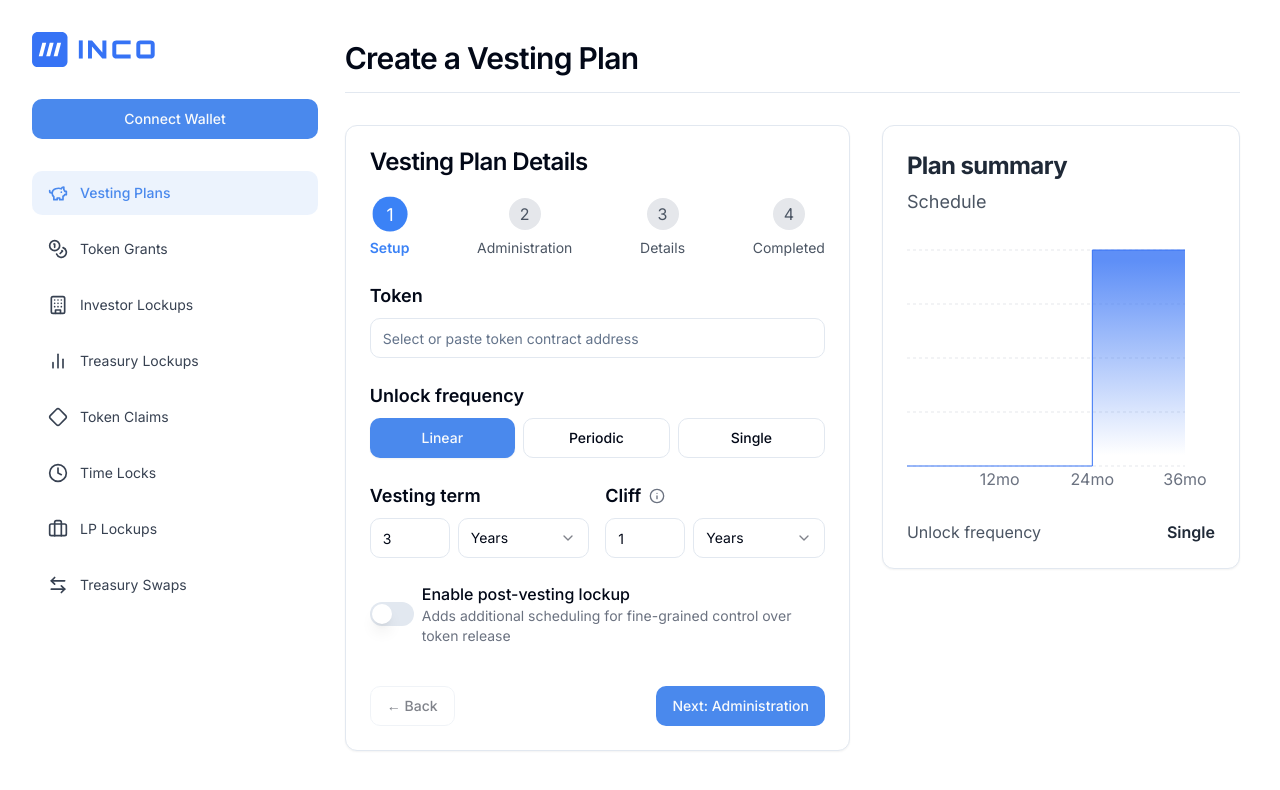
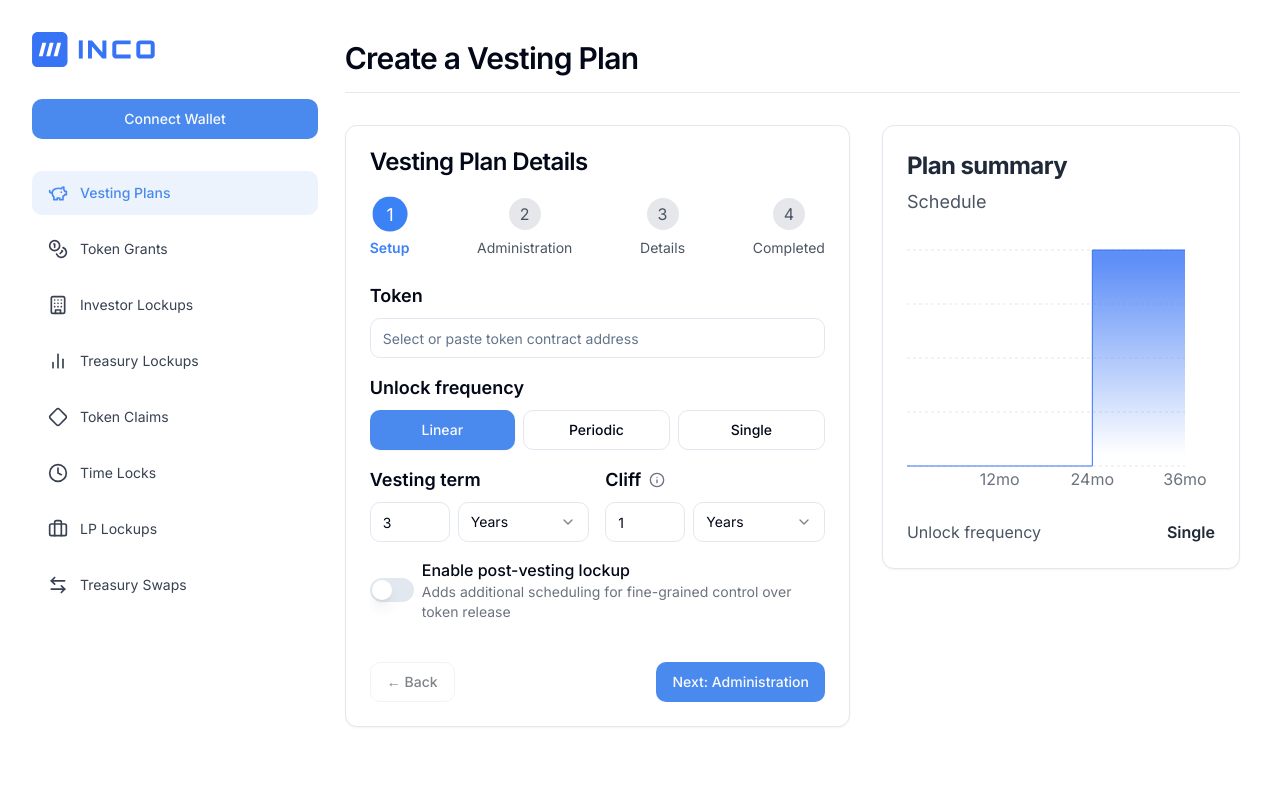
Before and after one commit to vwakesahu/captable, a Next.js app: page /vesting-plans/create in a window 1280 px wide. Shown: the top 790 px of the page. Built offline with nearby package versions, Linux system fonts and the light colour scheme.

Commit message:
made height sticky

```diff
--- a/src/app/vesting-plans/create/page.js
+++ b/src/app/vesting-plans/create/page.js
@@ -108,7 +108,8 @@ const Page = () => {
               currentStep={currentStep}
               onStepClick={handleStepClick}
             />
-            {renderStepContent()}
+            <div className="space-y-4 max-h-[350px] overflow-auto">{renderStepContent()}</div>
+
             <NavigationButtons
               onNext={handleNext}
               onBack={handleBack}
--- a/src/components/pageWrapper.js
+++ b/src/components/pageWrapper.js
@@ -17,7 +17,7 @@ export const PageWrapper = ({ children }) => {
 export const PageHeader = ({ children, component }) => {
   return (
     <motion.div
-      className="flex mb-6 items-center justify-between mt-10 scroll-m-20 border-b pb-4 text-3xl font-semibold tracking-tight transition-colors first:mt-0"
+      className="sticky top-10 flex mb-6 items-center justify-between mt-10 scroll-m-20 border-b pb-4 text-3xl font-semibold tracking-tight transition-colors first:mt-0"
       initial={{ opacity: 0, y: -10 }}
       animate={{ opacity: 1, y: 0 }}
       transition={{ duration: 0.3, ease: "easeOut" }}
```
